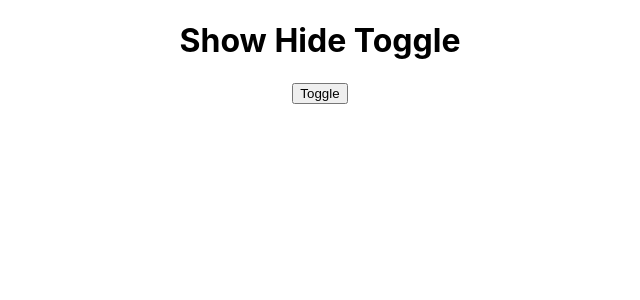
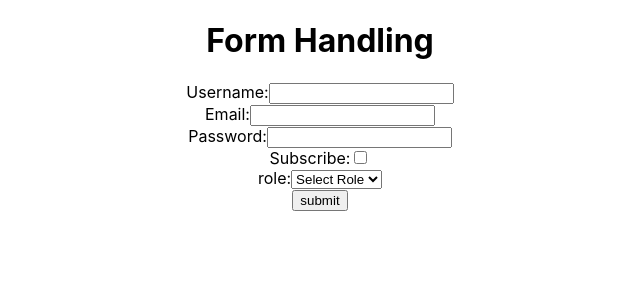
Before and after one commit to TaimoorAli77/code4Education, a React (Create React App) app: page / in a window 1280 px wide. Shown: the top 300 px of the page, without its empty margins (320-960 px from the left). Built offline with nearby package versions, Linux system fonts and the light colour scheme.

Commit message:
form handling logic

```diff
--- a/src/App.js
+++ b/src/App.js
@@ -1,14 +1,13 @@
-import React, { useState } from 'react'
+import React from 'react'
 import './App.css'
+import FormHandling from './FormHandling'
 const App = () => {
-  const [toggle, setToggle] = useState(false);
 
   return (
     <>
       <div className='checkmate'>
-        <h1>Show Hide Toggle</h1>
-        {toggle ? <div className='status'>Content</div> : null}
-        <button onClick={() => { setToggle(!toggle) }}>Toggle</button>
+        <h1>Form Handling</h1>
+        <FormHandling />
       </div>
     </>
   )
--- /dev/null
+++ b/src/FormHandling.jsx
@@ -0,0 +1,90 @@
+import React, { useState } from "react";
+
+const FormHandling = () => {
+  const [formData, setFormData] = useState({
+    username: "",
+    email: "",
+    password: "",
+    isSubscribed: "",
+    role: "",
+  });
+
+  const changeHandle = (event) => {
+    const { name, value, type, checked } = event.target;
+    const fieldValue = type === "checkbox" ? checked : value;
+    console.log(checked, value, type, fieldValue, event.target, name);
+    setFormData({
+      ...formData,
+      [name]: fieldValue,
+    });
+  };
+
+  const handleSubmit = (event) => {
+    event.preventDefault();
+    // form submit hony p browser refresh na ho   +    multiple events p jo click ho rha h wo single click chly.
+    console.log("Form Data : ", formData);
+  };
+  return (
+    <>
+      <form onSubmit={handleSubmit}>
+        <div>
+          <label htmlFor="username">Username:</label>
+          <input
+            type="text"
+            name="username"
+            id="username"
+            value={formData.username}
+            onChange={changeHandle}
+          />
+        </div>
+        <div>
+          <label htmlFor="email">Email:</label>
+          <input
+            type="text"
+            name="email"
+            id="email"
+            value={formData.email}
+            onChange={changeHandle}
+          />
+        </div>
+        <div>
+          <label htmlFor="password">Password:</label>
+          <input
+            type="text"
+            name="password"
+            id="password"
+            value={formData.password}
+            onChange={changeHandle}
+          />
+        </div>
+        <div>
+          <label htmlFor="isSubscribed">Subscribe:</label>
+          <input
+            type="checkbox"
+            name="isSubscribed"
+            id="isSubscribed"
+            value={formData.isSubscribed}
+            onChange={changeHandle}
+          />
+        </div>
+        <div>
+          <label htmlFor="role">role:</label>
+          <select
+            name="role"
+            id="role"
+            value={formData.role}
+            onChange={changeHandle}
+          >
+            <option value="">Select Role</option>
+            <option value="admin">Admin</option>
+            <option value="user">User</option>
+            <option value="guest">Guest</option>
+          </select>
+        </div>
+        <button>submit</button>
+      </form>
+    </>
+  );
+};
+
+export default FormHandling;
```
Also changed, not shown: src/User3.jsx (deleted, +0 -13 lines).
